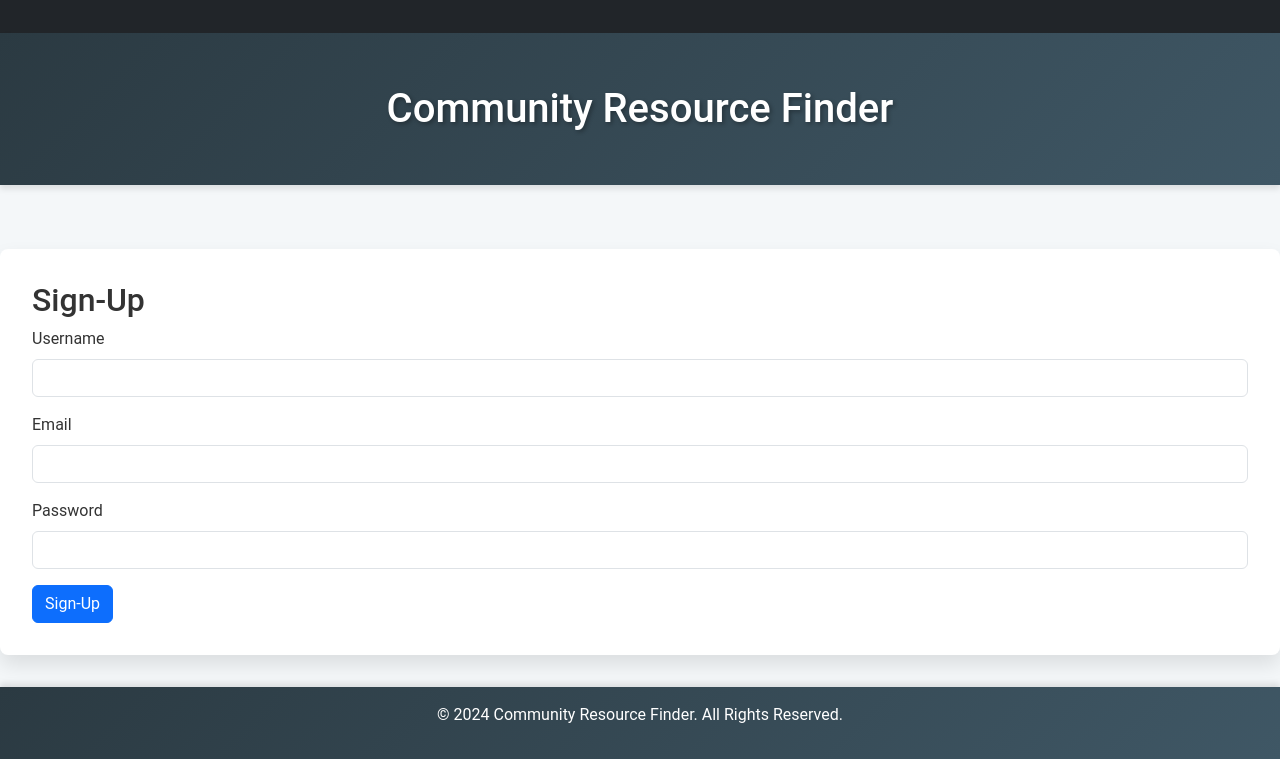
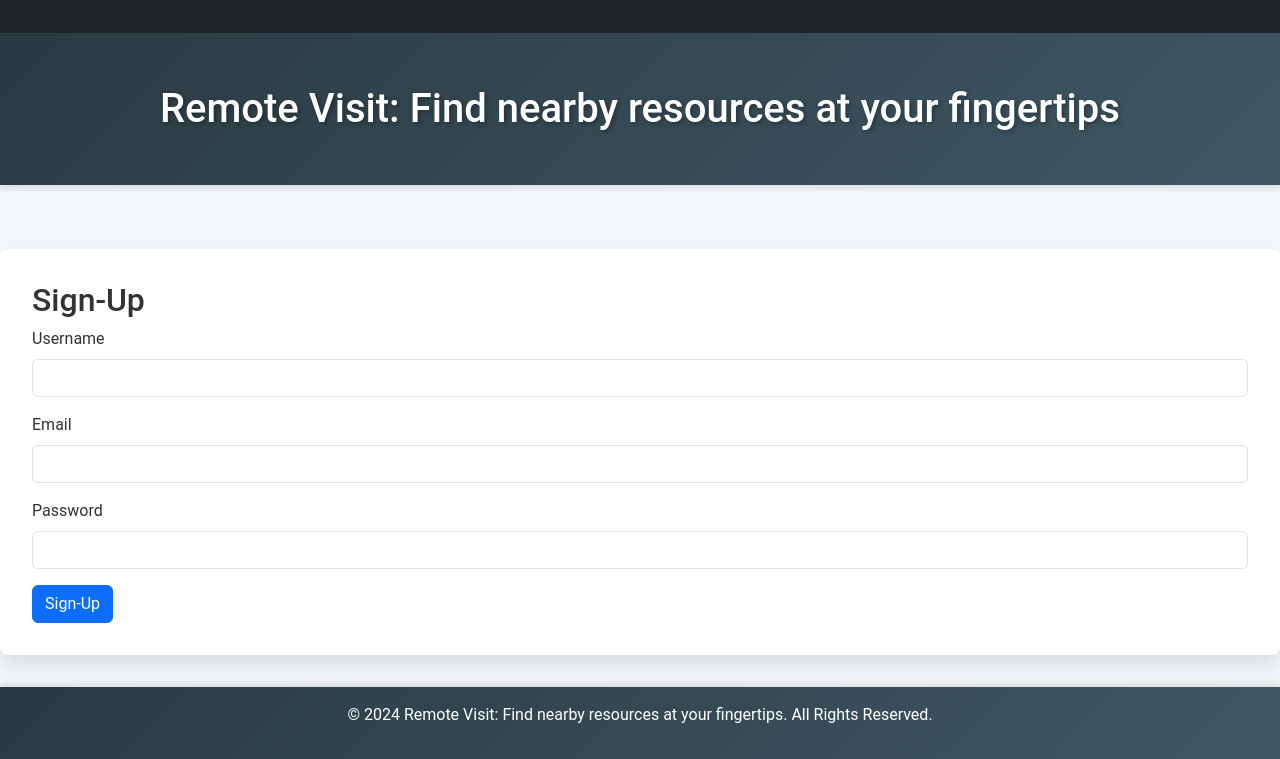
Before and after one commit to sungjinwoo259/Remote-Visit1, a plain HTML site: page index.html in a window 1280 px wide. Shown: the part 79-838 px from the top of the page. Drawn offline with nearby package versions, Linux system fonts and the light colour scheme.

Commit message:
index.html

```diff
--- a/index.html
+++ b/index.html
@@ -5,7 +5,7 @@
     <script src="https://www.gstatic.com/firebasejs/9.x.x/firebase-app.js"></script>
     <script src="https://www.gstatic.com/firebasejs/9.x.x/firebase-database.js"></script>
     <meta name="viewport" content="width=device-width, initial-scale=1.0" />
-    <title>Remote Visit:Find Nearby Resources At Your Fingertips</title>
+    <title>Remote Visit</title>
     <link
       href="https://cdn.jsdelivr.net/npm/bootstrap@5.3.0/dist/css/bootstrap.min.css"
       rel="stylesheet"
@@ -220,7 +220,7 @@
 
     <header class="main-header">
       <div class="container">
-        <h1>Community Resource Finder</h1>
+        <h1>Remote Visit: Find nearby resources at your fingertips</h1>
       </div>
     </header>
 
@@ -323,7 +323,7 @@
     </div>
 
     <footer>
-      <p>&copy; 2024 Community Resource Finder. All Rights Reserved.</p>
+      <p>&copy; 2024 Remote Visit: Find nearby resources at your fingertips. All Rights Reserved.</p>
     </footer>
 
     <script>
```
